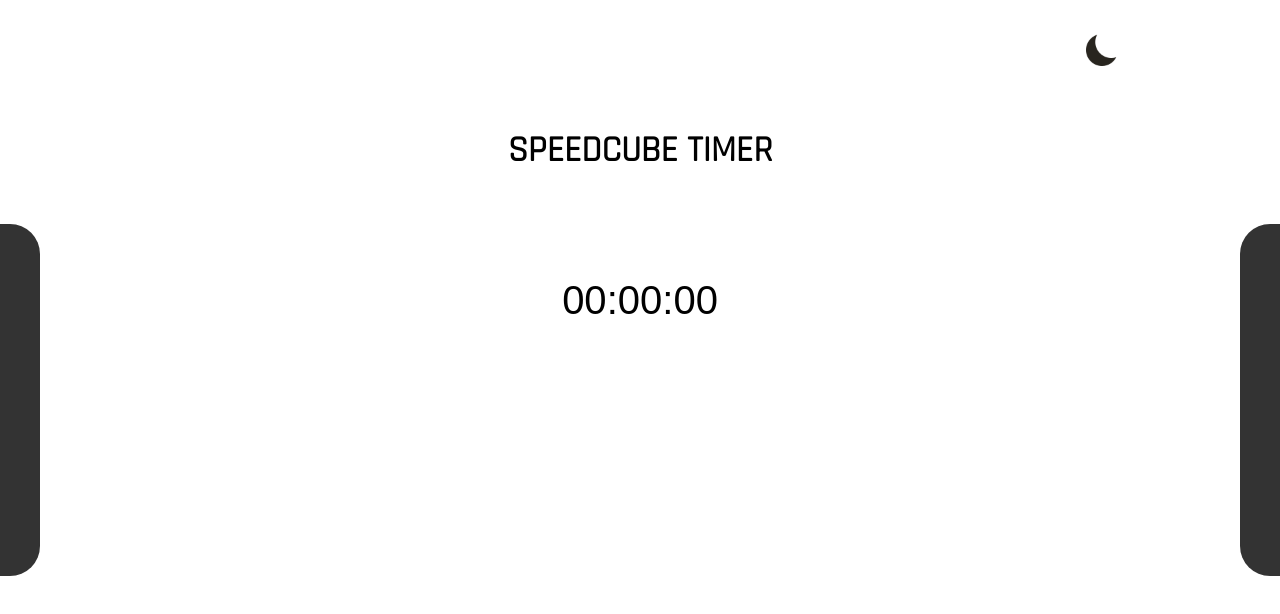
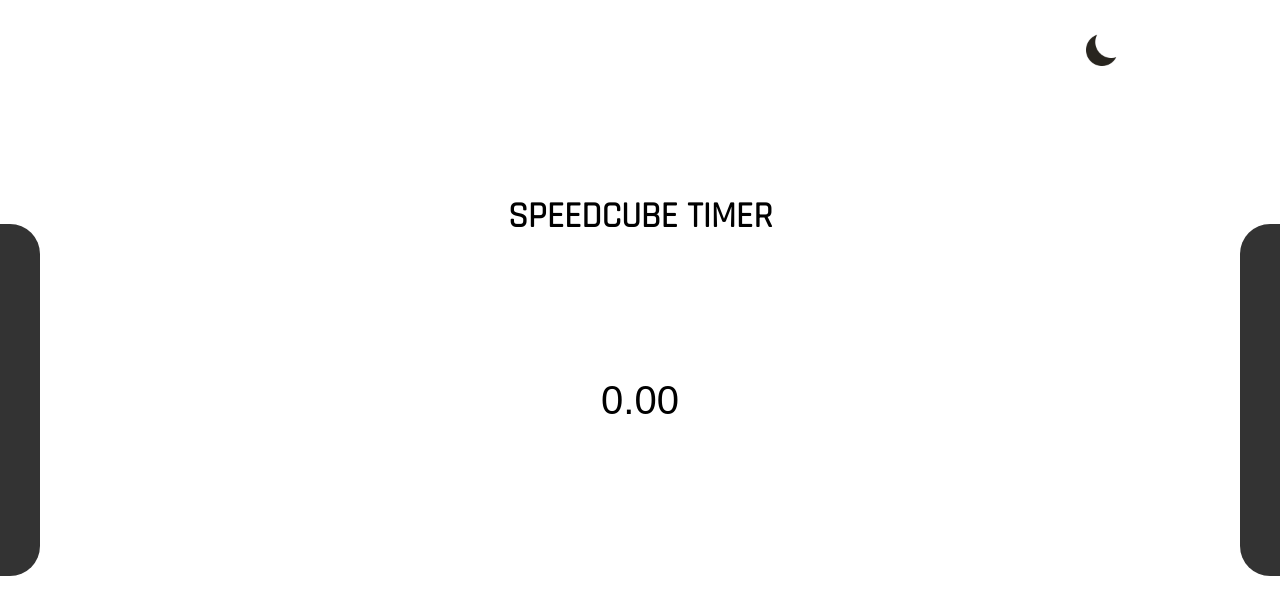
Before and after one commit to AlanTyping/Speedcube-Timer, a React (Create React App) app: page / in a window 1280 px wide. Shown: the top 614 px of the page. Built offline with nearby package versions, Linux system fonts and the light colour scheme.

Commit message:
new changes

```diff
--- a/src/App.js
+++ b/src/App.js
@@ -1,6 +1,6 @@
 import { useContext } from "react";
 import { ThemeContext } from "./contexts/theme";
-import { Timer } from './components/timer/Timer';
+import { MemoizedComponent } from "./components/timer/Timer";
 import { Header } from './components/header';
 
 function App() {
@@ -11,7 +11,7 @@ function App() {
       color: theme.color,
       }}>
       <Header />
-      <Timer />
+      <MemoizedComponent />
     </div>
   );
 }
--- a/src/components/timer/Timer.js
+++ b/src/components/timer/Timer.js
@@ -1,8 +1,7 @@
-import React, { useState, useEffect, createContext, useContext } from 'react';
-import Display from './display';
-import { ThemeContext } from '../../contexts/theme';
-import Results from './components/Results';
-import Playing from './components/Playing';
+import React, { useState, useEffect, createContext, useContext, memo, useRef } from "react";
+import { ThemeContext } from "../../contexts/theme";
+import Results from "./components/Results";
+import Playing from "./components/Playing";
 
 let array = [];
 let results;
@@ -11,10 +10,8 @@ export const Orange = createContext();
 export const Blue = createContext();
 
 export function Timer() {
-
   const [{ isDark }] = useContext(ThemeContext);
 
-  const [time, setTime] = useState({ mms: 0, ms: 0, s: 0, m: 0 });
   const [st, setSt] = useState({ s: 0 }); //set spacebar time
 
   const [isRunning, setIsRunning] = useState(false);
@@ -30,108 +27,146 @@ export function Timer() {
 
   const [block, setBlock] = useState(false);
 
-  const [intervalo, setIntervalo] = useState();
   const [stInterval, setStInterval] = useState();
+  const [inspection, setInspection] = useState(false);
+  let inspectionTime = 15;
 
-  let Mmiliseconds = time.mms;
-  let miliseconds = time.ms;
-  let seconds = time.s;
-  let minutes = time.m;
+  const [time, setTime] = useState(0);
+  const [timeObject, setTimeObject] = useState({ m: 0, s: 0, ms: 0, mms: 0 });
+
+  const startTimeRef = useRef(0);
+  const frameRef = useRef(null);
 
   let stSeconds = st.s;
-  const space = ' ';
+  const space = " ";
 
+  const changeTimeFormat = (time) => {
+    let ms = Math.floor((time / 10) % 100);
+    let s = Math.floor((time / 1000) % 60);
+    let m = Math.floor((time / 1000 / 60) % 60);
+    return { m: 0, s: 0, ms: 0 }
+  };
 
+  const stopTimer = () => {
+    cancelAnimationFrame(frameRef.current);
+  };
 
+  const updateChronometer = () => {
+    const currentTime = performance.now();
+    const elapsedTime = currentTime - startTimeRef.current;
+    setTime(elapsedTime.toFixed());
+    frameRef.current = requestAnimationFrame(updateChronometer);
+  };
 
-  const changeSpaceTime = () => {
-    stSeconds++;
-    return setSt({ s: stSeconds });
-  }
 
   const handleRestart = () => {
     setShowResults(false);
-    setTime({ mms: 0, ms: 0, s: 0, m: 0 });
+    setTime(0);
     array = [];
+  };
+
+  const startTimer = () => {
+    setIsRunning(true);
+    startTimeRef.current = performance.now();
+    frameRef.current = requestAnimationFrame(updateChronometer);
+  };
+
+  const inspectionOn = () => {
+    setInterval(() => {
+      inspectionTime--
+      console.log(inspectionTime);
+    }, 1000)
+  }
+  // push array
+
+  const numberToObject = (time) => {
+    console.log(time);
+
+    const timeToString = time.toString();
+    const data = timeToString.length > 1 ? timeToString.slice(0, -1).split("").map((e) => Math.trunc(e)) : timeToString
+
+    console.log(time + '2')
+    if (data.length === 1) return { m: 0, s: 0, ms: 0, mms: parseInt(`${data[0] === undefined ? 0 : data[0]}`) };
+    if (data.length === 2) return { m: 0, s: 0, ms: data[0], mms: data[1] };
+    if (data.length === 3) return { m: 0, s: data[0], ms: data[1], mms: data[2] };
+    if (data.length === 4) return { m: 0, s: parseInt(`${data[0]}${data[1]}`), ms: data[2], mms: data[3] };
+    if (data.length === 5) return { m: data[0], s: parseInt(`${data[1]}${data[2]}`), ms: data[3], mms: data[4] };
+    if (data.length === 6) return { m: parseInt(`${data[0]}${data[1]}`), s: parseInt(`${data[2]}${data[3]}`), ms: data[4], mms: data[5] };
+  };
+
+  function deleteBiggerAndSmaller(array) {
+    let min = Math.min(...array);
+    let max = Math.max(...array);
+
+    let minIndex = array.indexOf(min);
+    let maxIndex = array.indexOf(max);
+
+    array.splice(minIndex, 1);
+    array.splice(maxIndex < minIndex ? maxIndex : maxIndex - 1, 1);
+
+    return array;
   }
 
-  const increase = () => {
-
-    Mmiliseconds++
-
-    if (Mmiliseconds === 10) {
-      miliseconds++
-      Mmiliseconds = 0
-    }
-    if (miliseconds === 10) {
-      seconds++
-      miliseconds = 0
-    }
-    if (seconds === 60) {
-      minutes++
-      seconds = 0
-    }
-
-    return setTime({
-      mms: Mmiliseconds,
-      m: minutes,
-      s: seconds,
-      ms: miliseconds,
-    })
-  }
 
   const avrg = (array) => {
-    const map = array.map((obj) => {
-      return parseInt(`${obj.m}${obj.s}${obj.ms}${obj.mms}`);
-    })
-    const filter = map.filter((e) => e < Math.max(...map) && e > Math.min(...map));
-    const number = Math.trunc(filter.reduce((a, b) => b += a) / filter.length);
-    const data = number.toString().split('').map((e) => Math.trunc(e))
+    const map = [];
+    array.map((obj) => map.push(parseInt(`${obj.m}${obj.s}${obj.ms}${obj.mms}`)));
 
-    if (data.length === 1) return { m: 0, s: 0, ms: 0, mms: data[0] }
-    if (data.length === 2) return { m: 0, s: 0, ms: data[0], mms: data[1] }
-    if (data.length === 3) return { m: 0, s: data[0], ms: data[1], mms: data[2] }
-    if (data.length === 4) return { m: 0, s: `${data[0]}${data[1]}`, ms: data[2], mms: data[3] }
-    if (data.length === 5) return { m: data[0], s: `${data[1]}${data[2]}`, ms: data[3], mms: data[4] }
-    if (data.length === 6) return { m: `${data[0]}${data[1]}`, s: `${data[2]}${data[3]}`, ms: data[4], mms: data[5] }
-  }
+    let filter = deleteBiggerAndSmaller(map);
+
+    const number = Math.trunc(filter.reduce((a, b) => (b += a)) / filter.length);
+
+
+    const data = number.toString().split("").map((e) => Math.trunc(e));
+
+    if (data.length === 1) return { m: 0, s: 0, ms: 0, mms: data[0] };
+    if (data.length === 2) return { m: 0, s: 0, ms: data[0], mms: data[1] };
+    if (data.length === 3) return { m: 0, s: data[0], ms: data[1], mms: data[2] };
+    if (data.length === 4) return { m: 0, s: parseInt(`${data[0]}${data[1]}`), ms: data[2], mms: data[3] };
+    if (data.length === 5) return { m: data[0], s: parseInt(`${data[1]}${data[2]}`), ms: data[3], mms: data[4] };
+    if (data.length === 6) return { m: parseInt(`${data[0]}${data[1]}`), s: parseInt(`${data[2]}${data[3]}`), ms: data[4], mms: data[5] };
+  };
 
   useEffect(() => {
     if (isRunning) {
       setBlock(true);
       setInitialitated(true);
-      setIntervalo(setInterval(() => {
-        increase();
-      }, 10));
+      startTimer();
     }
     if (!isRunning && initialitated) {
-      clearInterval(intervalo);
+      stopTimer();
       if (array.length >= 5) {
         setShowResults(true);
         results = avrg(array);
       }
     }
-    return () => clearInterval(intervalo);
-  }, [isRunning]);
+  }, [isRunning, array]);
 
+  const changeSpaceTime = () => {
+    stSeconds++;
+    return setSt({ s: stSeconds });
+  };
 
   useEffect(() => {
     if (stIsRunning) {
       setIsOrange(true);
-      setStInterval(setInterval(() => {
-        changeSpaceTime();
-        if (stSeconds >= 50) {
-          setIsOrange(false)
-          setIsBlue(true);
-        }
-      }, 10));
+      setStInterval(
+        setInterval(() => {
+          changeSpaceTime();
+          if (stSeconds >= 1) {
+            setIsOrange(false);
+            setIsBlue(true);
+            setTime(0);
+          }
+        }, 500)
+      );
     } else if (!stIsRunning) {
       setIsOrange(false);
       setIsBlue(false);
       clearInterval(stInterval);
-      if (stSeconds >= 50) {
-        setTime({ mms: 0, ms: 0, s: 0, m: 0 });
-        setIsRunning(true)
+      if (stSeconds >= 1) {
+        setTime(0);
+        setIsRunning(true);
       }
       stSeconds = 0;
       setSt({ s: stSeconds });
@@ -141,53 +176,77 @@ export function Timer() {
 
   const handleKeyUp = (event) => {
     setBlock(false);
-    if (event.key === space) {
-      setStIsRunning(false)
+    if (event.key === space && stIsRunning) {
+      setStIsRunning(false);
     }
-  }
+  };
 
   const handleKeyDown = (event) => {
     if (isRunning) {
-      setIsRunning(false)
-      array.push(time);
+      setIsRunning(false);
+      array.push(numberToObject(time));
+      formatTime(time);
     }
-    if (event.key === space && block === false) {
+    if (event.key === space && block === false && !inspection) {
       setStIsRunning(true);
     }
   };
 
   useEffect(() => {
     if (showResults === false) {
-      window.addEventListener('keydown', handleKeyDown);
-      window.addEventListener('keyup', handleKeyUp);
+      window.addEventListener("keydown", handleKeyDown);
+      window.addEventListener("keyup", handleKeyUp);
       return () => {
-        window.removeEventListener('keydown', handleKeyDown);
-        window.addEventListener('keyup', handleKeyUp);
+        window.removeEventListener("keydown", handleKeyDown);
+        window.addEventListener("keyup", handleKeyUp);
       };
     }
-  }, [showResults, isRunning, time, block]);
+  }, [showResults, isRunning, time, block, stIsRunning, inspection]);
 
   return (
     <Orange.Provider value={isOrange}>
       <Blue.Provider value={isBlue}>
-        <div className='container'
-        //  style={{ backgroundImage: theme.backgroundImage}}
-        >
-          <div className=
-          {`${isOrange ? 'red' : ''} ${isBlue ? 'green' : ''} ${isDark ? 'bar' : 'bar3'}`} />
-          {showResults ?
-            <Results array={array} handleRestart={handleRestart} results={results} isDark={isDark} /> :
-            <Playing array={array}>
-              <Display
-                minutes={time.m}
-                seconds={time.s}
-                miliseconds={time.ms}
-                mmiliseconds={time.mms}
-              /></Playing>
-          }
-          <div className={`${isOrange ? 'red' : ''} ${isBlue ? 'green' : ''} ${isDark ? 'bar2' : 'bar4'}`} />
+        <div className="container">
+          <div className={`${isOrange ? "red" : ""} ${isBlue ? "blueLight" : ""} ${isDark ? "bar" : "bar3"}`} />
+          {showResults ? (<Results array={array} handleRestart={handleRestart} results={results} isDark={isDark} />)
+            : (
+              <div className='time'>
+                <div className='time-div'>
+                  <h1>SPEEDCUBE TIMER</h1>
+                </div>
+                <div className='time-div-1'>
+                  <p className={`${isOrange ? 'redd' : ''} ${isBlue ? 'blue' : ''}`}>
+                    {displayTime(time)}
+                  </p>
+                </div>
+                <Playing array={array} />
+              </div>
+            )}
+          <div className={`${isOrange ? "red" : ""} ${isBlue ? "blueLight" : ""} ${isDark ? "bar2" : "bar4"}`} />
         </div>
       </Blue.Provider>
-    </Orange.Provider >
+    </Orange.Provider>
   );
 }
+
+export const MemoizedComponent = memo(Timer);
+
+function formatTime(time) {
+  if (time === 0) return "0.00";
+
+  let SS = Math.floor((time / 10) % 100);
+  let ss = Math.floor((time / 1000) % 60);
+  let mm = Math.floor((time / 1000 / 60) % 60);
+
+  //return {mm: mm, ss: ss, SS: SS};
+}
+
+function displayTime(time) {
+  if (time === 0) return "0.00";
+
+  let SS = Math.floor((time / 10) % 100);
+  let ss = Math.floor((time / 1000) % 60);
+  let mm = Math.floor((time / 1000 / 60) % 60);
+
+  return `${mm > 0 ? `${mm}:` : ""}${ss}.${SS < 10 ? `0${SS}` : SS}`;
+}
--- a/src/components/timer/display.js
+++ b/src/components/timer/display.js
@@ -2,9 +2,10 @@ import React, { useContext } from 'react'
 import { Orange } from './Timer';
 import { Blue } from './Timer';
 
-function Display(props) {
+function Display(time) {
     const isOrange = useContext(Orange);
     const isBlue = useContext(Blue);
+    const goodTime = time.toString().slice(0, -1);
     return (
         <div className='time'>
             <div className='time-div'>
@@ -12,13 +13,15 @@ function Display(props) {
             </div>
             <div className='time-div-1'>
                 <p className={`${isOrange ? 'redd' : ''} ${isBlue ? 'greenn' : ''}`}>
-                    {props.minutes < 10 ? "0" + props.minutes : props.minutes}:
-                    {props.seconds < 10 ? "0" + props.seconds : props.seconds}:
-                    {props.miliseconds}
-                    {props.mmiliseconds}
+                    {goodTime.length === 0 ? '0.00':
+                     goodTime.length === 1 ? '0.0' + goodTime:
+                     goodTime.length === 2 ? '0.' + goodTime:
+                     goodTime.length === 3 ? `${goodTime[0]}.${goodTime[1]}${goodTime[2]}`:
+                     goodTime.length === 4 ? `${goodTime[0]}${goodTime[1]}.${goodTime[2]}${goodTime[3]}`:
+                     goodTime.length === 5 ? `${goodTime[0]}:${goodTime[1]}${goodTime[2]}.${goodTime[3]}${goodTime[4]}`:
+                     goodTime.length === 6 ? `${goodTime[0]}${goodTime[1]}:${goodTime[2]}${goodTime[3]}:${goodTime[4]}${goodTime[5]}`: ' '}
                 </p>
             </div>
-
         </div>
     )
 }
--- a/src/contexts/theme.js
+++ b/src/contexts/theme.js
@@ -2,7 +2,7 @@ import { createContext, useEffect, useState } from "react";
 
 const themes = {
     dark: {
-        backgroundColor: 'black',
+        backgroundColor: '#090041',
         color: 'white'
     },
     light: {
--- a/src/index.css
+++ b/src/index.css
@@ -16,7 +16,7 @@ body {
 }
 
 .App {
-  height: 100vh;
+  height: 100%;
   width: 100%;
   display: flex;
   justify-content: center;
@@ -75,7 +75,7 @@ body {
   align-items: center;
   flex-direction: column;
   width: 100%;
-  height: 50%;
+  height: 100%;
   justify-content: space-evenly;
 }
 
@@ -254,6 +254,11 @@ body {
   box-shadow: 0px 0px 40px rgba(69, 255, 166, 0.9);
 }
 
+.blueLight {
+  background: rgb(0, 153, 255);
+  box-shadow: 0px 0px 40px rgba(0, 153, 255, 0.9);
+}
+
 .dark {
   background-color: white;
   color:rgba(0, 0, 0, 0.8)
```
Also changed, not shown: package.json (+8 -1 lines), src/components/timer/components/Playing.js (+5 -6 lines), src/components/timer/components/Results.js (+5 -5 lines), 1 other file (tests, documents, lock files or other folders).
